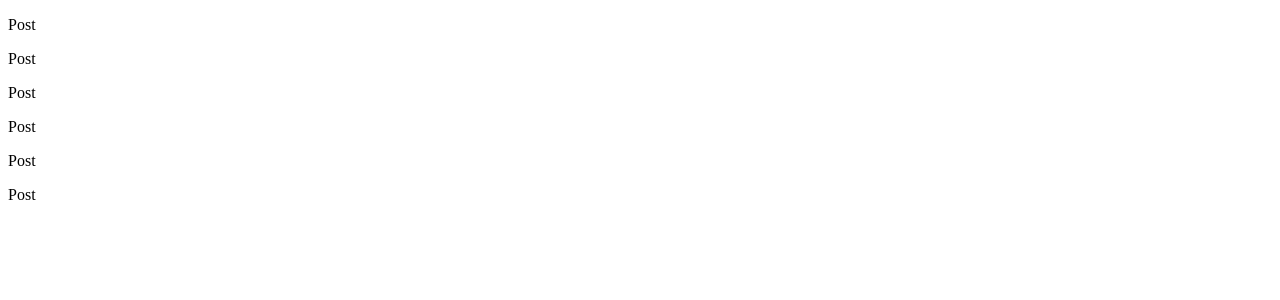
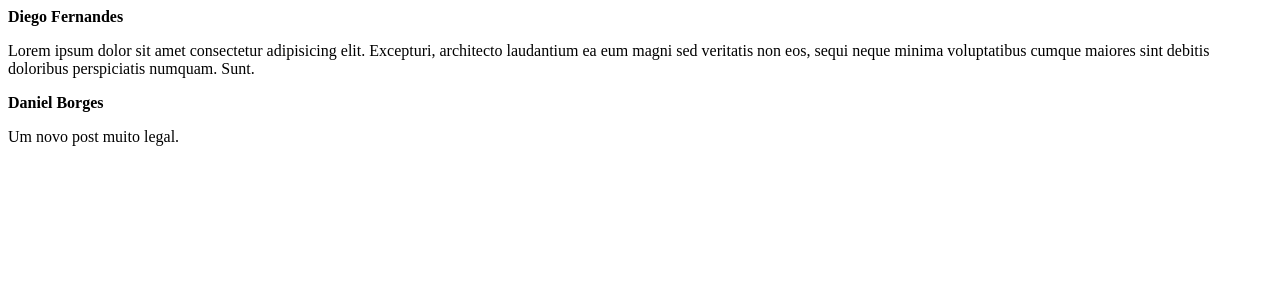
Before and after one commit to DanielBorges91/01-fundamentos-react-2023maio09, a React (Vite) app: page / in a window 1280 px wide. Shown: the top 300 px of the page. Built offline with nearby package versions, Linux system fonts and the light colour scheme.

Commit message:
Propiedades

```diff
--- a/src/App.jsx
+++ b/src/App.jsx
@@ -3,12 +3,17 @@ import { Post } from "./Post";
 export function App() {
   return (
     <>
-      <Post />
-      <Post />
-      <Post />
-      <Post />
-      <Post />
-      <Post />
+      <Post
+        author="Diego Fernandes"
+        content="Lorem ipsum dolor sit amet
+        consectetur adipisicing elit. Excepturi, architecto laudantium ea eum
+        magni sed veritatis non eos, sequi neque minima voluptatibus cumque
+        maiores sint debitis doloribus perspiciatis numquam. Sunt."
+      />
+      <Post
+        author="Daniel Borges"
+        content="Um novo post muito legal."
+      />
     </>
   )
 }
--- a/src/Post.jsx
+++ b/src/Post.jsx
@@ -1,5 +1,8 @@
-export function Post() {
+export function Post(props) {
   return(
-    <p>Post</p>
+    <>
+      <strong>{props.author}</strong>
+      <p>{props.content}</p>
+    </>
   )
 }
```
